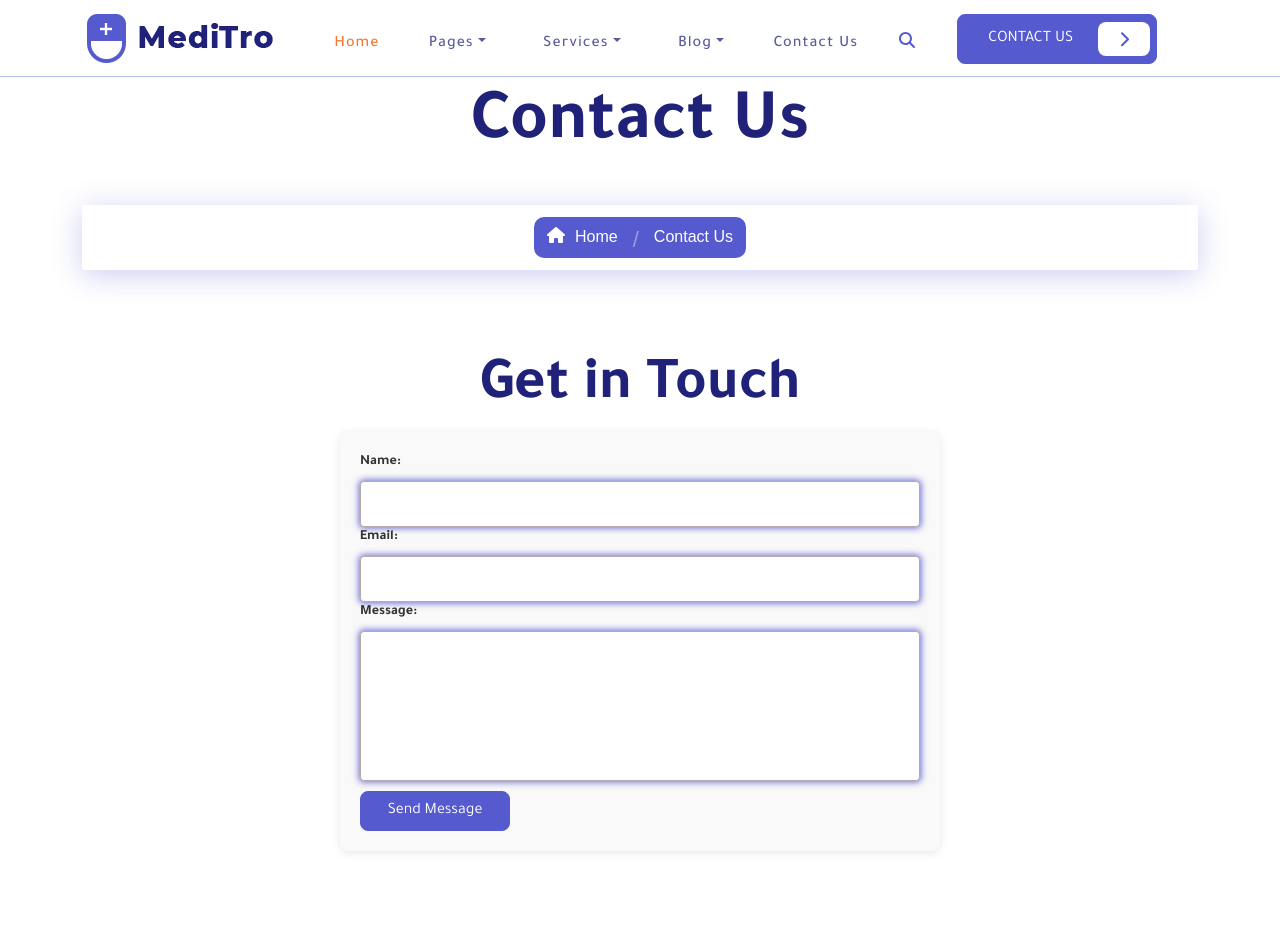
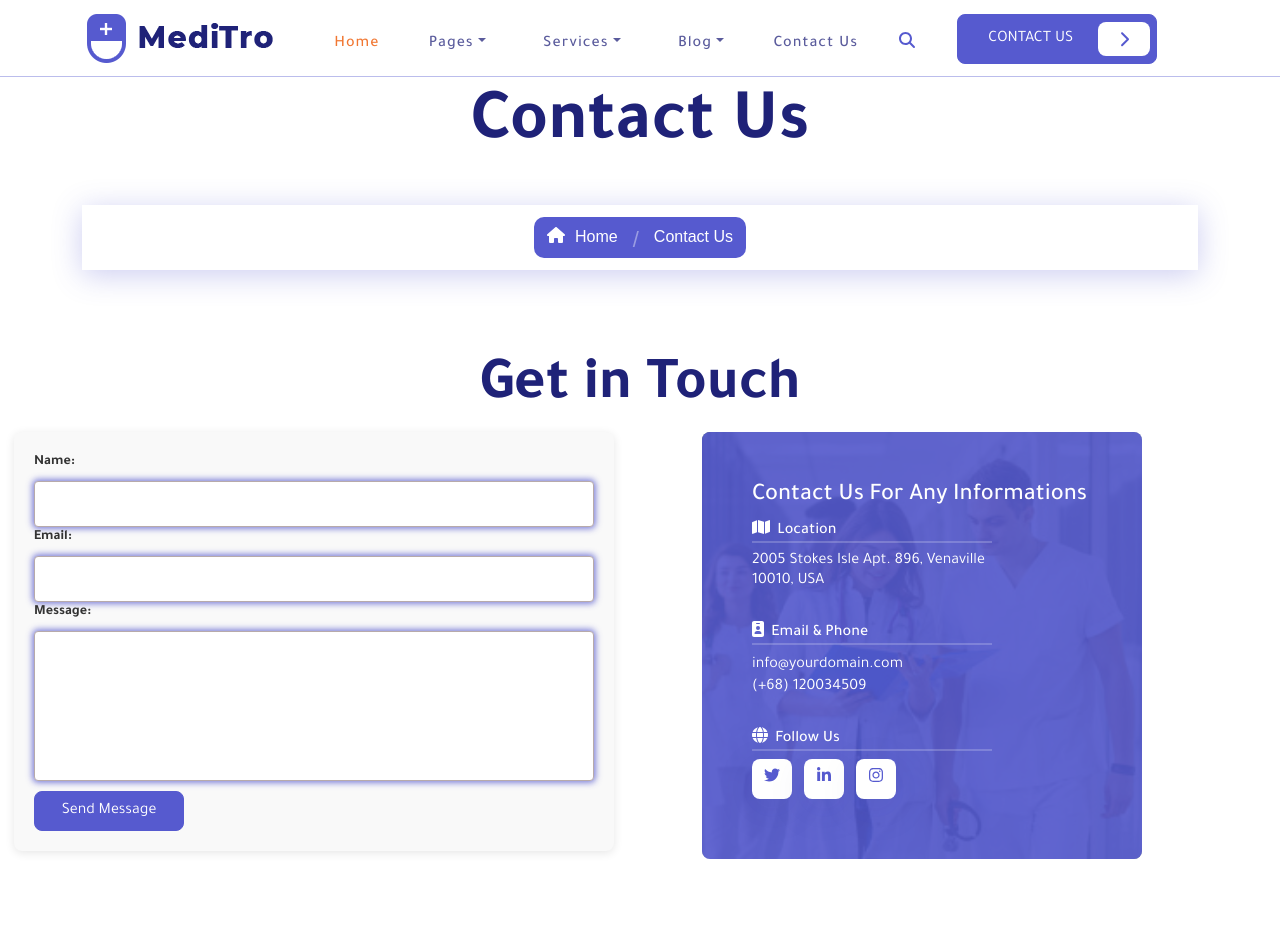
Before and after one commit to omaralkhuly18/meditro-by-react, a React (Create React App) app: page /Contact in a window 1280 px wide. Shown: the top 949 px of the page. Built offline with nearby package versions, Linux system fonts and the light colour scheme.

Commit message:
commitB one

```diff
--- a/src/components/Booking/Appointment.css
+++ b/src/components/Booking/Appointment.css
@@ -72,6 +72,16 @@ a.dropdown-item {
     text-align: right;
 }
 
+.input_div{
+    margin-bottom: 20px;
+}
+
+.input_div .form-control{
+    border: 1px solid;
+    border-color: rgba(86, 90, 207, 0.3);
+    height: 50px;
+}
+
 button.btn_secondary{
     height: 50px;
     width: 350px;
--- a/src/components/Booking/Booking.js
+++ b/src/components/Booking/Booking.js
@@ -36,14 +36,14 @@ const Booking = () => {
                             </Dropdown.Menu>
                         </Dropdown>
                     </div>
-                    <div className="form-group">
-                        <input type="text" className="form-control" placeholder="Your Name" />
+                    <div className="form-group input_div">
+                        <input type="text" className="form-control" placeholder="Your Name" required />
                     </div>
-                    <div className="form-group">
-                        <input type="number" className="form-control" placeholder="Phone Numbers" />
+                    <div className="form-group input_div">
+                        <input type="number" className="form-control" placeholder="Phone Numbers" required />
                     </div>
-                    <div className="form-group">
-                        <input type="date" className="form-control control_date" />
+                    <div className="form-group input_div">
+                        <input type="date" className="form-control control_date" required />
                     </div>
                     <button type="submit" className="btn btn-secondary btn_secondary btn-lg">Appointment Now</button>
                 </form>
--- a/src/pages/Contact.css
+++ b/src/pages/Contact.css
@@ -1,6 +1,83 @@
-section#contact-full h3{
+section#contact-full h3 {
     color: #1f2278;
     font-size: 60px;
     font-weight: 700;
     text-align: center;
 }
+
+.contact_info {
+    background-image: url(../assets/about_us1.jpg);
+    background-position: center;
+    background-repeat: no-repeat;
+    background-size: cover;
+    position: relative;
+    width: 70%;
+    padding: 50px 50px 30px;
+    color: #fff;
+    overflow: hidden;
+    border-radius: 8px;
+    height: 100%;
+    display: flex;
+    flex-direction: column;
+    justify-content: center;
+    margin-left: 50px;
+}
+
+.contact_info::before {
+    content: "";
+    position: absolute;
+    left: 0;
+    top: 0;
+    background: #565acf;
+    opacity: 0.9;
+    width: 100%;
+    height: 100%;
+}
+
+.info_inner {
+    position: relative;
+    z-index: 1;
+}
+
+.icon-box {
+    margin-right: 100px;
+    margin-bottom: 30px;
+}
+
+h6.title {
+    border-bottom: 2px solid rgba(255, 255, 255, 0.2);
+}
+
+h6.title svg {
+    margin-right: 3%;
+}
+
+ul.social_media {
+    display: flex;
+    align-items: center;
+}
+
+ul.social_media li {
+    margin-right: 5%;
+}
+
+.social_media li a {
+    display: block;
+    height: 40px;
+    width: 40px;
+    line-height: 40px;
+    color: #565acf;
+    background-color: #fff;
+    text-align: center;
+    border-radius: 8px;
+    box-shadow: 0px 10px 40px 0px rgba(31, 34, 120, 0.1);
+    font-size: 16px;
+    -webkit-transition: all 0.5s;
+    -ms-transition: all 0.5s;
+    transition: all 0.5s;
+}
+
+.social_media li a:hover {
+    background-color: #f17732;
+    color: white;
+}
--- a/src/pages/Contact.js
+++ b/src/pages/Contact.js
@@ -2,6 +2,9 @@ import React from 'react';
 import './Contact.css';
 import Banner from '../components/Banner/Banner';
 import ContactForm from '../components/ContactForm/ContactForm';
+import { FontAwesomeIcon } from '@fortawesome/react-fontawesome';
+import { faMap, faIdBadge, faGlobe } from '@fortawesome/free-solid-svg-icons';
+import { faTwitter, faInstagram, faLinkedinIn } from '@fortawesome/free-brands-svg-icons';
 
 import SharpOne from '../assets/sharpe5.png';
 import SharpTwo from '../assets/sharpe6.png';
@@ -13,19 +16,62 @@ const Contact = () => {
             <Banner />
             <section id="contact-full">
                 <h3>Get in Touch</h3>
-                <ContactForm />
+                <div className='row'>
+                    <div className='col-lg-6 mb-30'>
+                        <ContactForm />
+                    </div>
+                    <div className="col-lg-6 mb-30">
+                        <div className="contact-info contact_info ovpr-dark">
+                            <div className="info-inner info_inner">
+                                <h4 className="title mb-30">Contact Us For Any Informations</h4>
+                                <div className="icon-box">
+                                    <h6 className="title">
+                                        <FontAwesomeIcon icon={faMap} />
+                                        Location</h6>
+                                    <p>2005 Stokes Isle Apt. 896, Venaville 10010, USA</p>
+                                </div>
+                                <div className="icon-box">
+                                    <h6 className="title">
+                                        <FontAwesomeIcon icon={faIdBadge} />
+                                        Email &amp; Phone</h6>
+                                    <a href="javascript:void(0);" className="text-white">info@yourdomain.com</a>
+                                    <p>(+68) 120034509</p>
+                                </div>
+                                <div className="icon-box">
+                                    <h6 className="title">
+                                        <FontAwesomeIcon icon={faGlobe} />
+                                        Follow Us</h6>
+                                    <ul className="social-media social_media">
+                                        <li><a target="_blank"
+                                            href="https://twitter.com/">
+                                            <FontAwesomeIcon icon={faTwitter} />
+                                        </a></li>
+                                        <li><a target="_blank"
+                                            href="https://www.linkedin.com/">
+                                            <FontAwesomeIcon icon={faLinkedinIn} />
+                                        </a></li>
+                                        <li><a target="_blank"
+                                            href="https://www.instagram.com/">
+                                            <FontAwesomeIcon icon={faInstagram} />
+                                        </a></li>
+                                    </ul>
+                                </div>
+                            </div>
+                        </div>
+                    </div>
+                </div>
             </section>
 
-            <section class="section-area section-sp1">
-                <div class="container">
-                    <div class="row">
-                        <div class="col-lg-4 col-md-6 mb-30">
-                            <div class="feature-container feature-bx4 feature4">
-                                <div class="icon-md feature-icon">
+            <section className="section-area section-sp1">
+                <div className="container">
+                    <div className="row">
+                        <div className="col-lg-4 col-md-6 mb-30">
+                            <div className="feature-container feature-bx4 feature4">
+                                <div className="icon-md feature-icon">
                                     <img src={SharpOne} alt="" />
                                 </div>
-                                <div class="icon-content">
-                                    <h5 class="ttr-title">
+                                <div className="icon-content">
+                                    <h5 className="ttr-title">
                                         Contact Number
                                     </h5>
                                     <p>
@@ -37,12 +83,12 @@ const Contact = () => {
                                 </div>
                             </div>
                         </div>
-                        <div class="col-lg-4 col-md-6 mb-30">
-                            <div class="feature-container feature-bx4 feature3">
-                                <div class="icon-md feature-icon">
+                        <div className="col-lg-4 col-md-6 mb-30">
+                            <div className="feature-container feature-bx4 feature3">
+                                <div className="icon-md feature-icon">
                                     <img src={SharpTwo} alt="" />
-                                </div><div class="icon-content">
-                                    <h5 class="ttr-title">
+                                </div><div className="icon-content">
+                                    <h5 className="ttr-title">
                                         Email Address
                                     </h5>
                                     <p>
@@ -54,13 +100,13 @@ const Contact = () => {
                                 </div>
                             </div>
                         </div>
-                        <div class="col-lg-4 col-md-6 mb-30">
-                            <div class="feature-container feature-bx4 feature2">
-                                <div class="icon-md feature-icon">
+                        <div className="col-lg-4 col-md-6 mb-30">
+                            <div className="feature-container feature-bx4 feature2">
+                                <div className="icon-md feature-icon">
                                     <img src={SharpThree} alt="" />
                                 </div>
-                                <div class="icon-content">
-                                    <h5 class="ttr-title">
+                                <div className="icon-content">
+                                    <h5 className="ttr-title">
                                         Address
                                     </h5>
                                     <p>
@@ -72,7 +118,7 @@ const Contact = () => {
                     </div>
                 </div>
             </section>
-            <GoToTopButton/>
+            <GoToTopButton />
         </>
     );
 }
```
